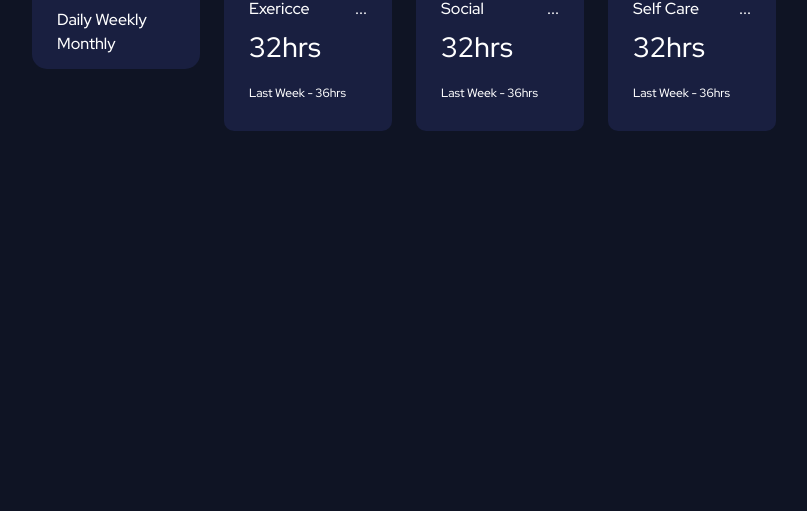
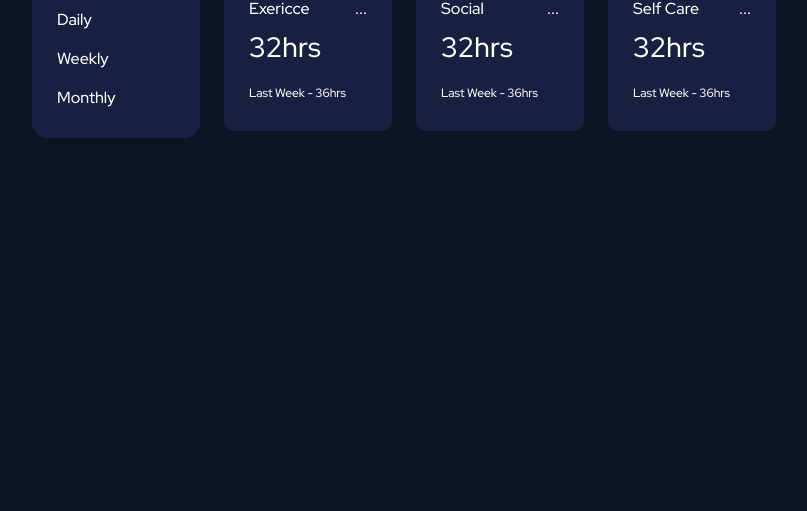
Before and after one commit to WojciechMankowski/tasks-from-the-Frontend-Mentor, a plain HTML site: page time-tracking-dashboard-main/index.html in a window 1280 px wide. Shown: the part 289-800 px from the top of the page, without its empty margins (236-1043 px from the left). Drawn offline with nearby package versions, Linux system fonts and the light colour scheme.

Commit message:
checking code and add index.js

```diff
--- a/time-tracking-dashboard-main/index.html
+++ b/time-tracking-dashboard-main/index.html
@@ -29,9 +29,11 @@
           <h2>Jeremy <br> Robson</h2>
         </div>
         <div class="time">
-          <span>Daily</span>
-          <span>Weekly</span>
-          <span>Monthly</span>
+          <input  class="submit" value="Daily" type="submit"/>
+          <br>
+          <input class="submit" value="Weekly" type="submit"/>
+          <br>
+          <input class="submit" value="Monthly" type="submit"/>
         </div>
       </div>
       <div class="col">
--- a/time-tracking-dashboard-main/style.css
+++ b/time-tracking-dashboard-main/style.css
@@ -113,3 +113,15 @@ body {
 .SelfCare .tło {
   background-color: var(--softorange);
 }
+.btn{
+    color: white;
+}
+
+.submit{
+    border: none;
+    background-color: transparent;
+    color: white;
+    padding-bottom: 15px;
+    cursor: pointer;
+}
+/* .activ */
```
Also changed, not shown: time-tracking-dashboard-main/index.js (added).
